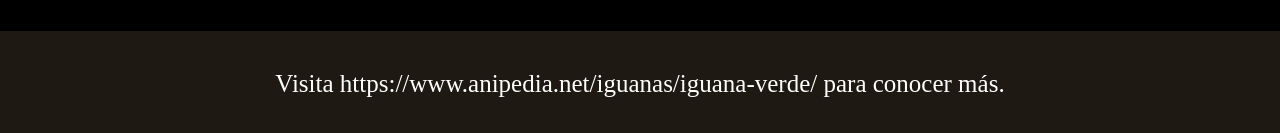
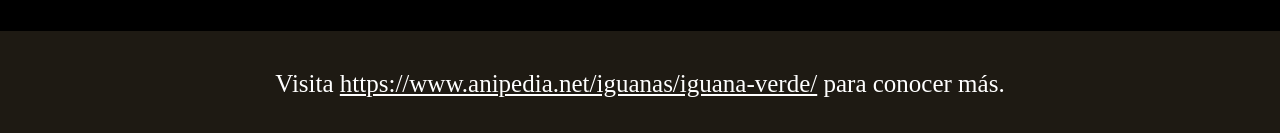
Before and after one commit to leofigue/desafio3, a plain HTML site: page index.html in a window 1280 px wide. Shown: the part 2381-2514 px from the top of the page. Drawn offline with Linux system fonts and the light colour scheme.

Commit message:
En el footer agregue el link a la pagina correspondiente

```diff
--- a/index.html
+++ b/index.html
@@ -93,7 +93,7 @@
 <footer>
     <div class="footer">
     <div>
-        <p>Visita https://www.anipedia.net/iguanas/iguana-verde/ para conocer más.</p>
+        <p>Visita <a href="https://www.anipedia.net/iguanas/iguana-verde/">https://www.anipedia.net/iguanas/iguana-verde/</a>  para conocer más.</p>
     </div>
 
 </div>
```
